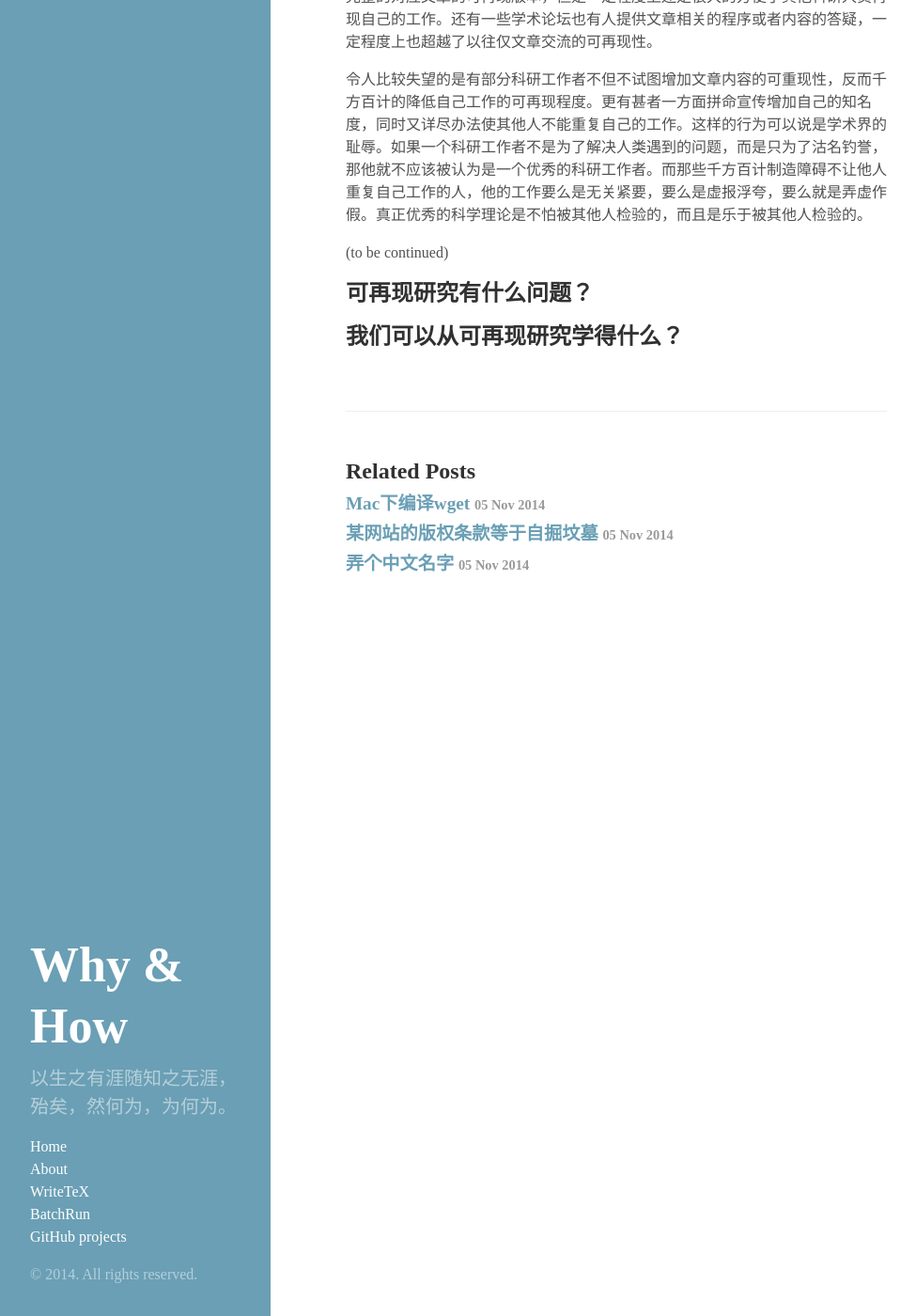
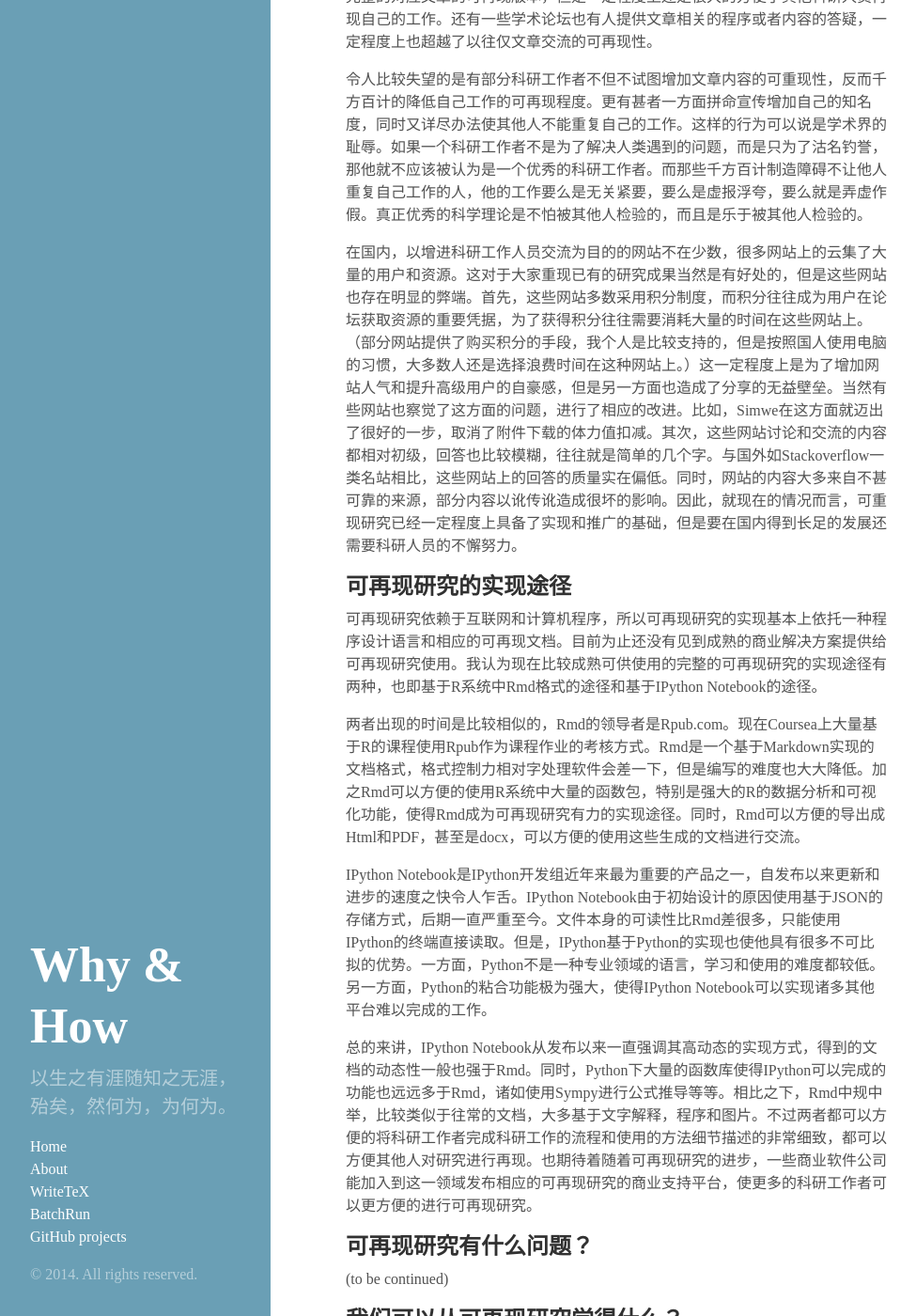
Before and after one commit to wanglongqi/wanglongqi.github.io, a Jekyll site: the page built from _posts/2014-11-03-ReproducibleResearch.markdown, in a window 1280 px wide and 1400 px high, scrolled down 1323 px. Shown: the whole window at 94% size, without its empty margins (0-975 px from the left). Built offline with Jekyll 4.4.1, drawn with Linux system fonts in a browser that asks for light colours.

Commit message:
add some text

```diff
--- a/_posts/2014-11-03-ReproducibleResearch.markdown
+++ b/_posts/2014-11-03-ReproducibleResearch.markdown
@@ -26,15 +26,25 @@ tags:
 
 答案是成本。上个世纪和这个世纪初期，在网络上存储和使用带宽还是一个相对比较昂贵的行为。但是，近年来的各种云端服务的出现，特别是诸如网盘和Github一类服务的出现，使得共享数据不再是少数企业和单位的专利。一般的研究者也可以在不需要大量花费的情况下实现这样的共享。同时，近年来的科研工作也越来越电脑化，很多文章的内容本身就是计算机程序的描述。这些因素使得可再现研究更多的成为科研工作者有了选择可再现研究的可能。因此，可再现研究也就开始火热了起来。
 
-## 可再现研究是新名词吗？
+## 可再现研究的现状
 
 可再现研究其实也不算什么新名词了，学术界其实一直在进行着一定程度上的可再现研究。有些作者将自己文章相关的程序和数据挂在个人主页上，虽然一般不提供完整的对应文章的可再现版本，但是一定程度上还是很大的方便了其他科研人员再现自己的工作。还有一些学术论坛也有人提供文章相关的程序或者内容的答疑，一定程度上也超越了以往仅文章交流的可再现性。
 
 令人比较失望的是有部分科研工作者不但不试图增加文章内容的可重现性，反而千方百计的降低自己工作的可再现程度。更有甚者一方面拼命宣传增加自己的知名度，同时又详尽办法使其他人不能重复自己的工作。这样的行为可以说是学术界的耻辱。如果一个科研工作者不是为了解决人类遇到的问题，而是只为了沽名钓誉，那他就不应该被认为是一个优秀的科研工作者。而那些千方百计制造障碍不让他人重复自己工作的人，他的工作要么是无关紧要，要么是虚报浮夸，要么就是弄虚作假。真正优秀的科学理论是不怕被其他人检验的，而且是乐于被其他人检验的。
 
-(to be continued)
+在国内，以增进科研工作人员交流为目的的网站不在少数，很多网站上的云集了大量的用户和资源。这对于大家重现已有的研究成果当然是有好处的，但是这些网站也存在明显的弊端。首先，这些网站多数采用积分制度，而积分往往成为用户在论坛获取资源的重要凭据，为了获得积分往往需要消耗大量的时间在这些网站上。（部分网站提供了购买积分的手段，我个人是比较支持的，但是按照国人使用电脑的习惯，大多数人还是选择浪费时间在这种网站上。）这一定程度上是为了增加网站人气和提升高级用户的自豪感，但是另一方面也造成了分享的无益壁垒。当然有些网站也察觉了这方面的问题，进行了相应的改进。比如，Simwe在这方面就迈出了很好的一步，取消了附件下载的体力值扣减。其次，这些网站讨论和交流的内容都相对初级，回答也比较模糊，往往就是简单的几个字。与国外如Stackoverflow一类名站相比，这些网站上的回答的质量实在偏低。同时，网站的内容大多来自不甚可靠的来源，部分内容以讹传讹造成很坏的影响。因此，就现在的情况而言，可重现研究已经一定程度上具备了实现和推广的基础，但是要在国内得到长足的发展还需要科研人员的不懈努力。
+
+## 可再现研究的实现途径
+可再现研究依赖于互联网和计算机程序，所以可再现研究的实现基本上依托一种程序设计语言和相应的可再现文档。目前为止还没有见到成熟的商业解决方案提供给可再现研究使用。我认为现在比较成熟可供使用的完整的可再现研究的实现途径有两种，也即基于R系统中Rmd格式的途径和基于IPython Notebook的途径。
+
+两者出现的时间是比较相似的，Rmd的领导者是Rpub.com。现在Coursea上大量基于R的课程使用Rpub作为课程作业的考核方式。Rmd是一个基于Markdown实现的文档格式，格式控制力相对字处理软件会差一下，但是编写的难度也大大降低。加之Rmd可以方便的使用R系统中大量的函数包，特别是强大的R的数据分析和可视化功能，使得Rmd成为可再现研究有力的实现途径。同时，Rmd可以方便的导出成Html和PDF，甚至是docx，可以方便的使用这些生成的文档进行交流。
+
+IPython Notebook是IPython开发组近年来最为重要的产品之一，自发布以来更新和进步的速度之快令人乍舌。IPython Notebook由于初始设计的原因使用基于JSON的存储方式，后期一直严重至今。文件本身的可读性比Rmd差很多，只能使用IPython的终端直接读取。但是，IPython基于Python的实现也使他具有很多不可比拟的优势。一方面，Python不是一种专业领域的语言，学习和使用的难度都较低。另一方面，Python的粘合功能极为强大，使得IPython Notebook可以实现诸多其他平台难以完成的工作。
+
+总的来讲，IPython Notebook从发布以来一直强调其高动态的实现方式，得到的文档的动态性一般也强于Rmd。同时，Python下大量的函数库使得IPython可以完成的功能也远远多于Rmd，诸如使用Sympy进行公式推导等等。相比之下，Rmd中规中举，比较类似于往常的文档，大多基于文字解释，程序和图片。不过两者都可以方便的将科研工作者完成科研工作的流程和使用的方法细节描述的非常细致，都可以方便其他人对研究进行再现。也期待着随着可再现研究的进步，一些商业软件公司能加入到这一领域发布相应的可再现研究的商业支持平台，使更多的科研工作者可以更方便的进行可再现研究。
 
 ## 可再现研究有什么问题？
 
 
+(to be continued)
 ## 我们可以从可再现研究学得什么？
```
